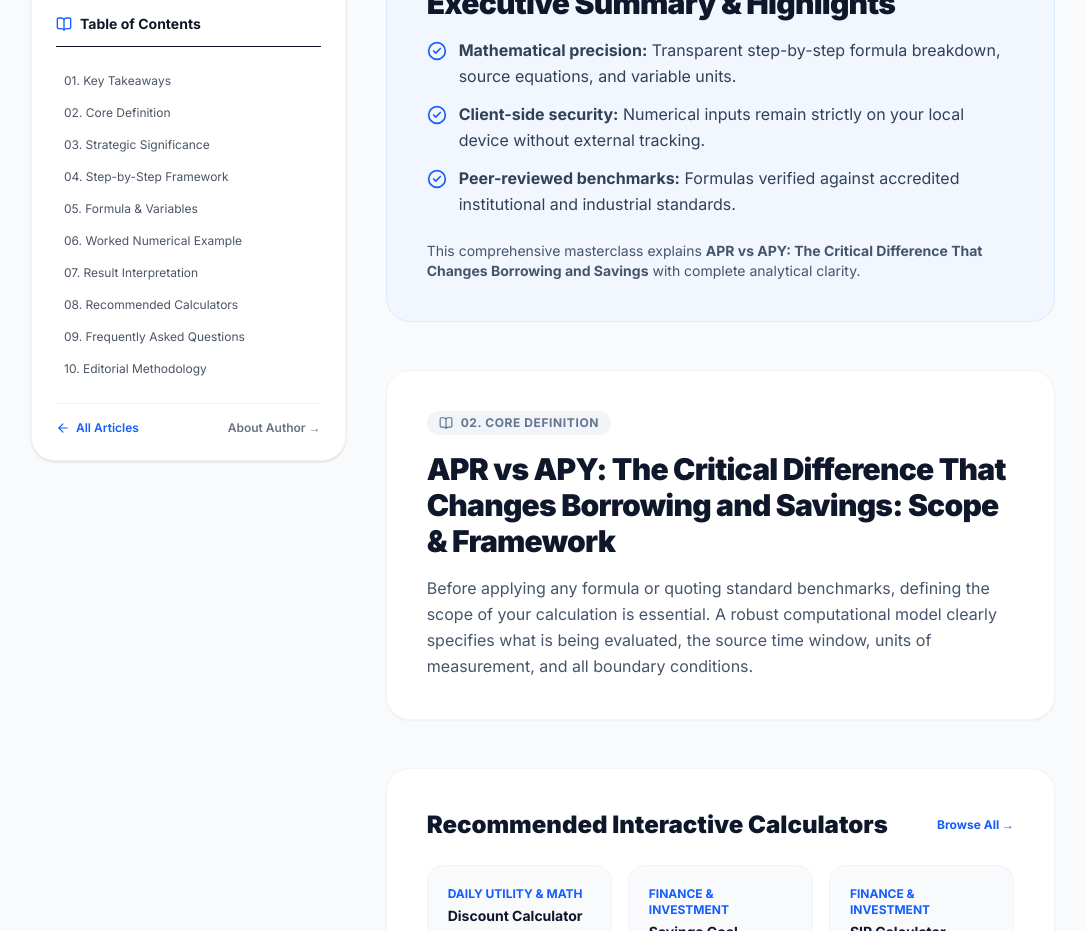
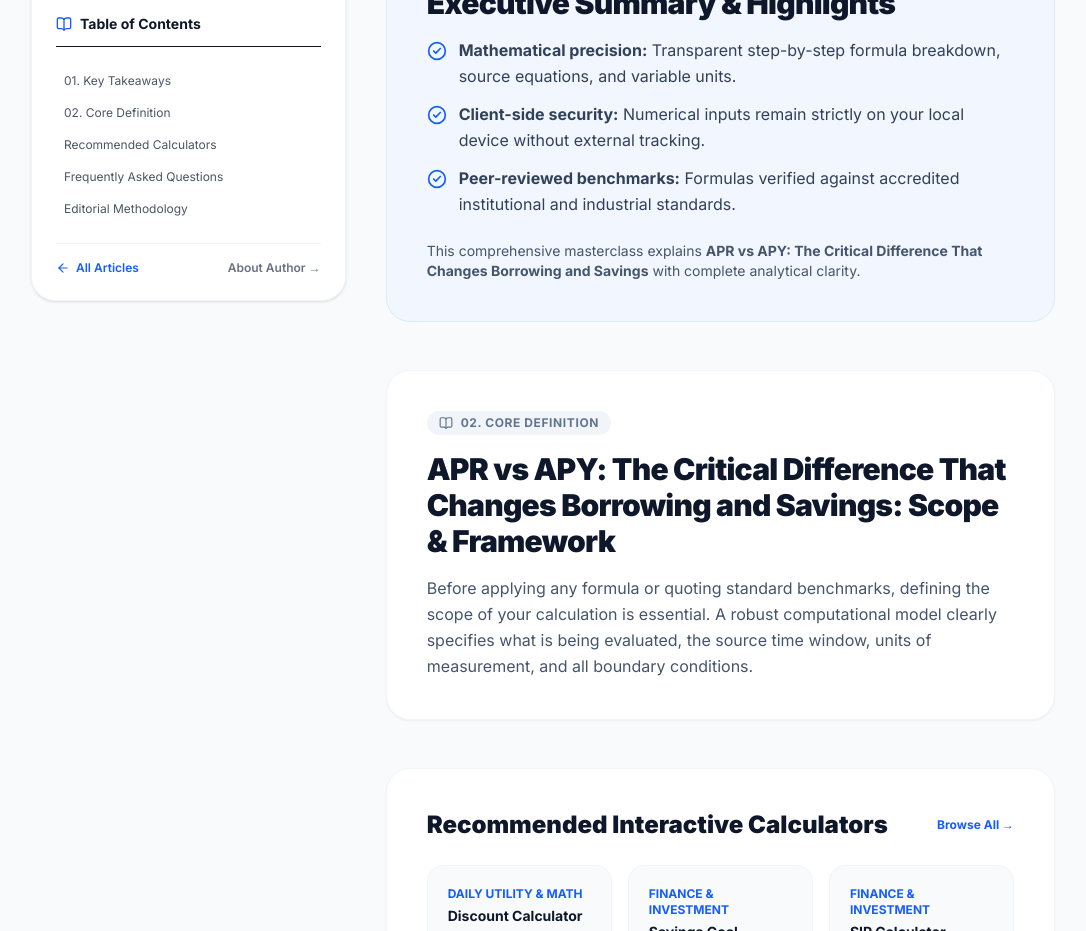
Before and after one commit to asbusiness276-cyber/my-calculator-hub, a Next.js app: page /articles/apr-vs-apy-explained in a window 1280 px wide. Shown: the part 1400-2331 px from the top of the page, without its empty margins (97-1183 px from the left). Built offline with nearby package versions, Linux system fonts and the light colour scheme.

Commit message:
fix: generic article TOC only lists sections actually rendered (#20)

```diff
--- a/src/components/ArticleBody.tsx
+++ b/src/components/ArticleBody.tsx
@@ -30,17 +30,15 @@ export function getArticleToc(article: Article): [string, string][] {
     return list;
   }
 
+  // Only sections the generic fallback actually renders. Previously this
+  // promised 03-07 sections that the fallback never outputs, creating
+  // broken TOC anchors on every generic guide.
   return [
     ["summary", "01. Key Takeaways"],
     ["definition", "02. Core Definition"],
-    ["why-it-matters", "03. Strategic Significance"],
-    ["framework", "04. Step-by-Step Framework"],
-    ["formula", "05. Formula & Variables"],
-    ["example", "06. Worked Numerical Example"],
-    ["interpretation", "07. Result Interpretation"],
-    ["tools", "08. Recommended Calculators"],
-    ["faq", "09. Frequently Asked Questions"],
-    ["editorial", "10. Editorial Methodology"],
+    ["tools", "Recommended Calculators"],
+    ["faq", "Frequently Asked Questions"],
+    ["editorial", "Editorial Methodology"],
   ];
 }
 
```
